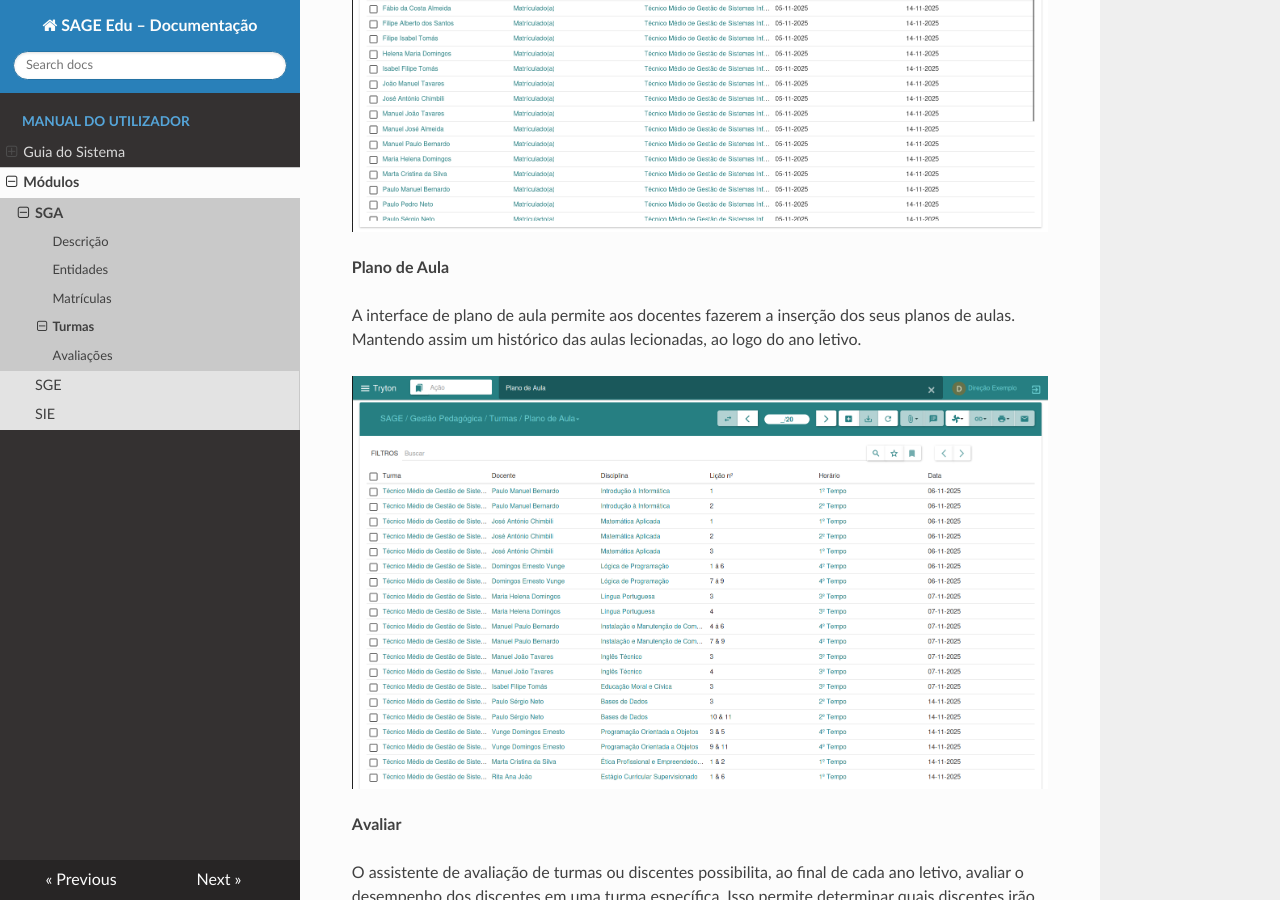
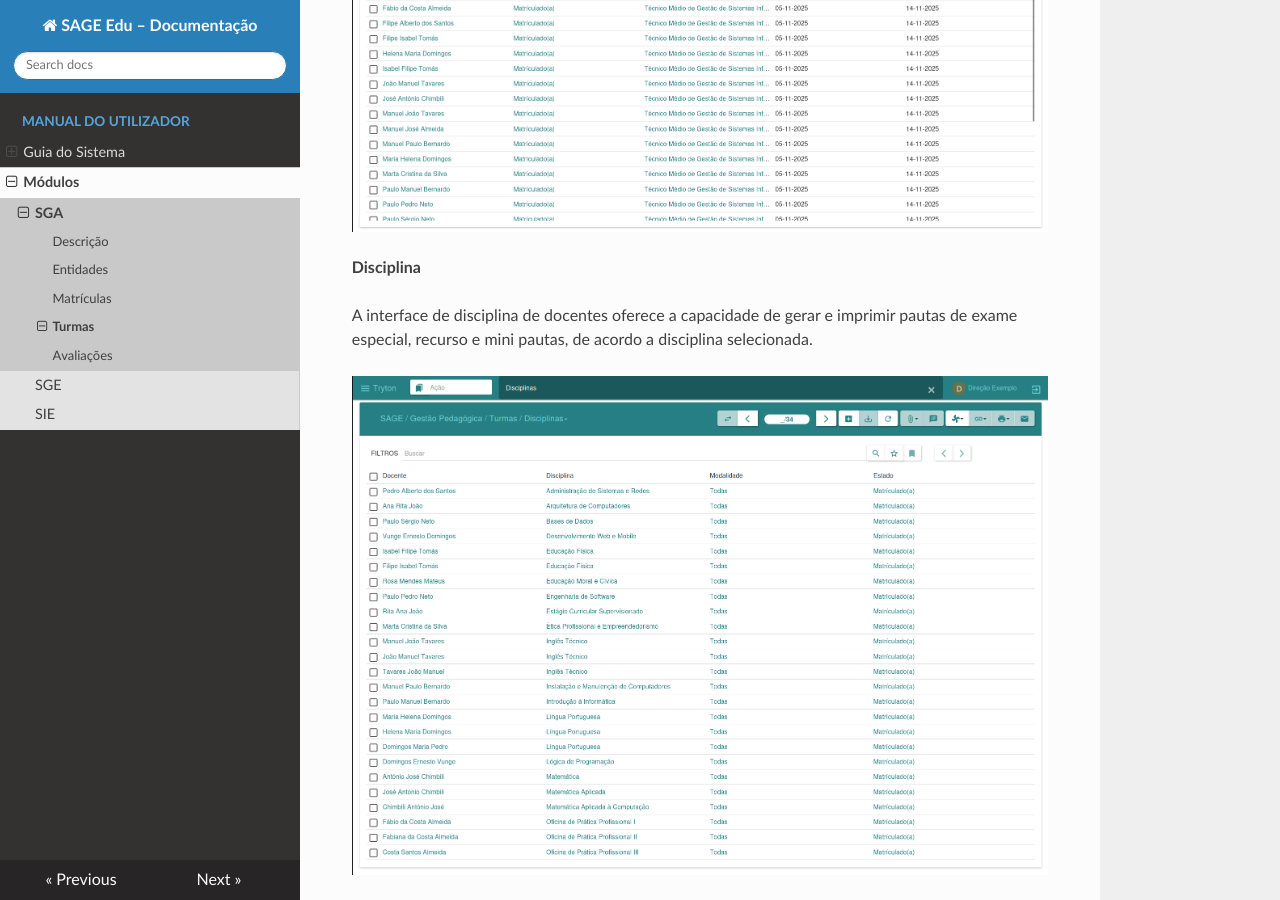
Before and after one commit to zacariasjuliano/sage-edu-docs, an MkDocs documentation site: the page built from docs/modulos/sga/classes.md, in a window 1280 px wide and 900 px high, scrolled down 2056 px. Built offline with MkDocs 1.6.1, drawn with Linux system fonts in a browser that asks for light colours; nearby versions of some CDN libraries.

Commit message:
Schedule

```diff
--- a/docs/modulos/sga/classes.md
+++ b/docs/modulos/sga/classes.md
@@ -21,6 +21,13 @@ A interface de docentes oferece a capacidade de gerir informações relacionadas
 ![Texto alternativo](../../imagens/lista_docentes.png)
 
 
+**Disciplina**
+
+A interface de disciplina de docentes oferece a capacidade de gerar e imprimir pautas de exame especial, recurso e mini pautas, de acordo a disciplina selecionada.
+
+![Texto alternativo](../../imagens/pauta_disciplina.png)
+
+
 **Plano de Aula**
 
 A interface de plano de aula permite aos docentes fazerem a inserção dos seus planos de aulas. Mantendo assim um histórico das aulas lecionadas, ao logo do ano letivo.
```
